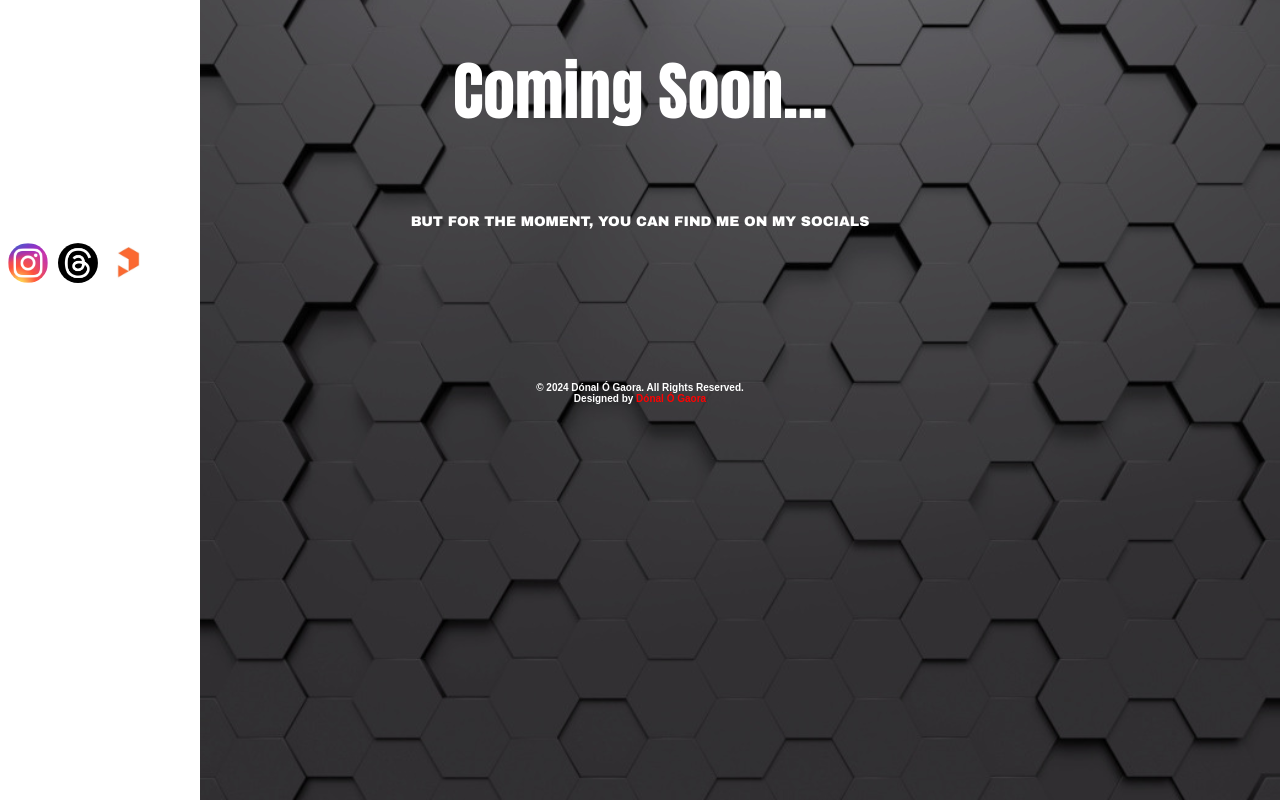
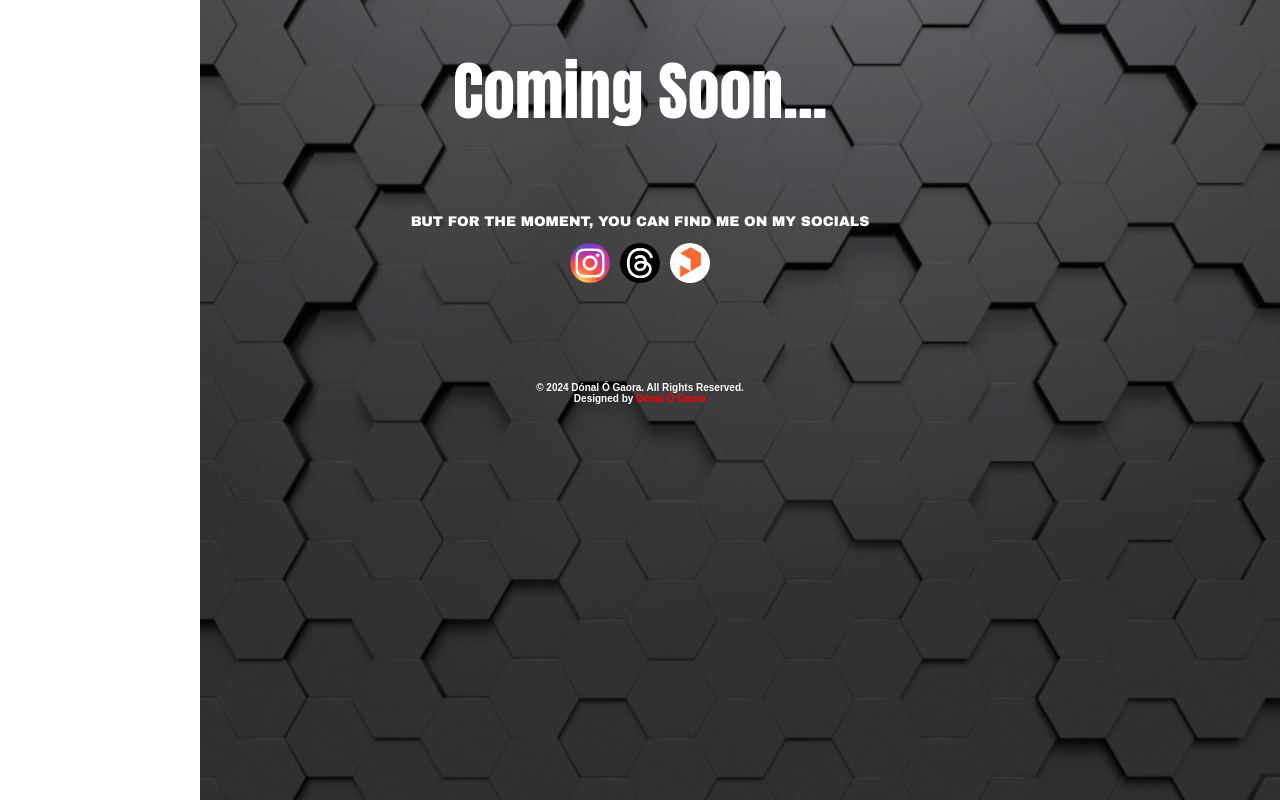
Before and after one commit to donalogaora/www.donalogaora.com, a plain HTML site: page index.html in a window 1280 px wide. Drawn offline with Linux system fonts and the light colour scheme.

Commit message:
Update style.css

```diff
--- a/style.css
+++ b/style.css
@@ -37,7 +37,7 @@ h6 {
 /*Features*/
 .image-row {
   display: flex;
-  justify-content: cener;
+  justify-content: center;
   align-items: center;
   gap: 10px;
 }
```
